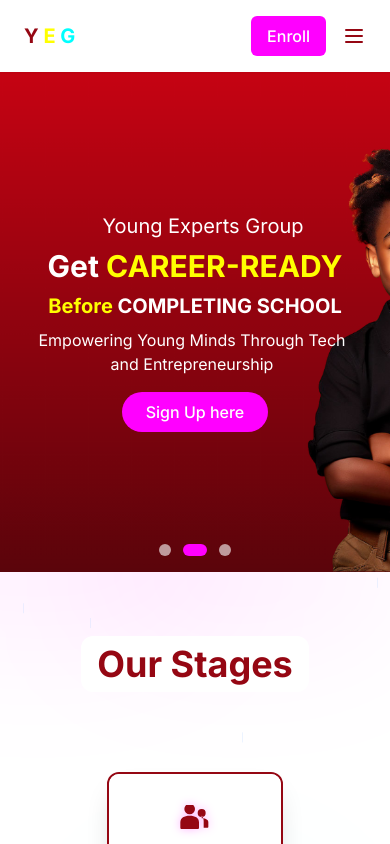
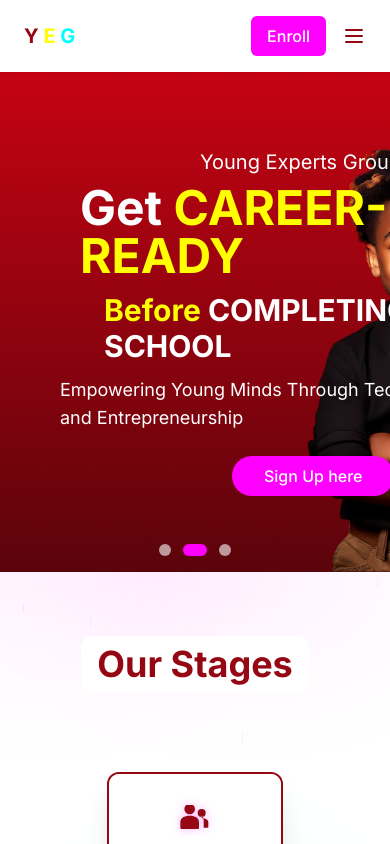
Before and after one commit to Institute-of-Modern-Technologies/yeg_web, a Next.js app: page / in a window 390 px wide. Shown: the top 844 px of the page. Built offline with nearby package versions, Linux system fonts and the light colour scheme.

Commit message:
feat: implement hero section with auto-advancing image carousel and responsive layout

```diff
--- a/src/components/HeroSection.tsx
+++ b/src/components/HeroSection.tsx
@@ -39,17 +39,17 @@ const slides: SlideProps[] = [
     id: 2,
     image: '/images/Hero picture 3.png',
     title:
-      <div className="max-w-full">
-        <div className="text-white text-xl md:ml-40 ml-4 text-center md:text-left">Young Experts Group</div>
-        <div className="mt-2 md:ml-10 ml-0 text-center md:text-left">
-          <span className="text-white font-bold text-3xl md:text-5xl">Get </span>
-          <span className="text-[#FFFF00] font-bold text-3xl md:text-5xl">CAREER-READY</span>
+      <div>
+        <div className="text-white text-xl ml-40">Young Experts Group</div>
+        <div className="mt-2 ml-10">
+          <span className="text-white font-bold text-5xl">Get </span>
+          <span className="text-[#FFFF00] font-bold text-5xl">CAREER- READY</span>
         </div>
-        <div className="mt-2 md:mt-3 md:ml-16 ml-0 text-center md:text-left">
-          <span className="text-[#FFFF00] font-bold text-xl md:text-3xl">Before</span>
-          <span className="text-white font-bold text-xl md:text-3xl">&nbsp;COMPLETING SCHOOL</span>
+        <div className="mt-3 ml-16">
+          <span className="text-[#FFFF00] font-bold text-3xl">Before</span>
+          <span className="text-white font-bold text-3xl">&nbsp;COMPLETING SCHOOL</span>
         </div>
-        <div className="text-white text-base md:text-lg mt-2 md:mt-3 md:ml-5 ml-0 text-center md:text-left max-w-xs md:max-w-lg mx-auto md:mx-0">
+        <div className="text-white text-lg mt-3 ml-5">
           Empowering Young Minds Through Tech and Entrepreneurship
         </div>
       </div>,
@@ -61,7 +61,7 @@ const slides: SlideProps[] = [
     subtitleColor: '',
     buttonColor: 'bg-[#FF00FF] text-white',
     buttonHoverColor: 'hover:bg-[#FF00FF]/90',
-    contentStyle: 'py-4 md:py-6 ml-0 md:ml-4 px-4 md:px-0 w-full md:w-auto'
+    contentStyle: 'py-6 ml-4'
   },
   {
     id: 3,
@@ -126,7 +126,7 @@ export default function HeroSection() {
             </div>
 
             {/* Content */}
-            <div className={`absolute inset-0 z-20 flex flex-col ${slide.id === 1 ? 'justify-end pb-6 md:pb-12' : 'justify-center'} items-${slide.layout === 'center' ? 'center' : slide.layout === 'right' ? 'end md:end' : 'center md:start'} ${slide.layout === 'left' ? 'px-4 md:pl-12 lg:pl-16' : 'px-4 md:px-16 lg:px-24'}`}>
+            <div className={`absolute inset-0 z-20 flex flex-col ${slide.id === 1 ? 'justify-end pb-12' : 'justify-center'} items-${slide.layout === 'center' ? 'center' : slide.layout === 'right' ? 'end' : 'start'} ${slide.layout === 'left' ? 'pl-6 md:pl-12 lg:pl-16' : 'px-6 md:px-16 lg:px-24'}`}>
               <div className={slide.contentStyle || 'max-w-2xl'}>
                 {slide.layout === 'left' && slide.id === 2 ? (
                   <>{slide.title}{slide.subtitle && <p className={`mt-4 ${slide.subtitleColor || 'text-white'}`}>{slide.subtitle}</p>}</>
@@ -138,11 +138,11 @@ export default function HeroSection() {
                 )}
 
                 {slide.buttonText && slide.buttonLink && slide.id === 2 ? (
-                  <div className="mt-4 md:mt-6 md:ml-48 flex justify-center md:justify-start">
+                  <div className="mt-6 ml-48">
                     <Link
                       href='#'
                       onClick={(e) => e.preventDefault()}
-                      className={`${slide.buttonColor || 'bg-[#FF00FF]'} ${slide.buttonHoverColor || 'hover:bg-[#FF00FF]/80'} text-white font-medium px-6 md:px-8 py-2 rounded-full transition duration-300 inline-block text-center`}
+                      className={`${slide.buttonColor || 'bg-[#FF00FF]'} ${slide.buttonHoverColor || 'hover:bg-[#FF00FF]/80'} text-white font-medium px-8 py-2 rounded-full transition duration-300 inline-block text-center`}
                     >
                       Sign Up here
                     </Link>
```
